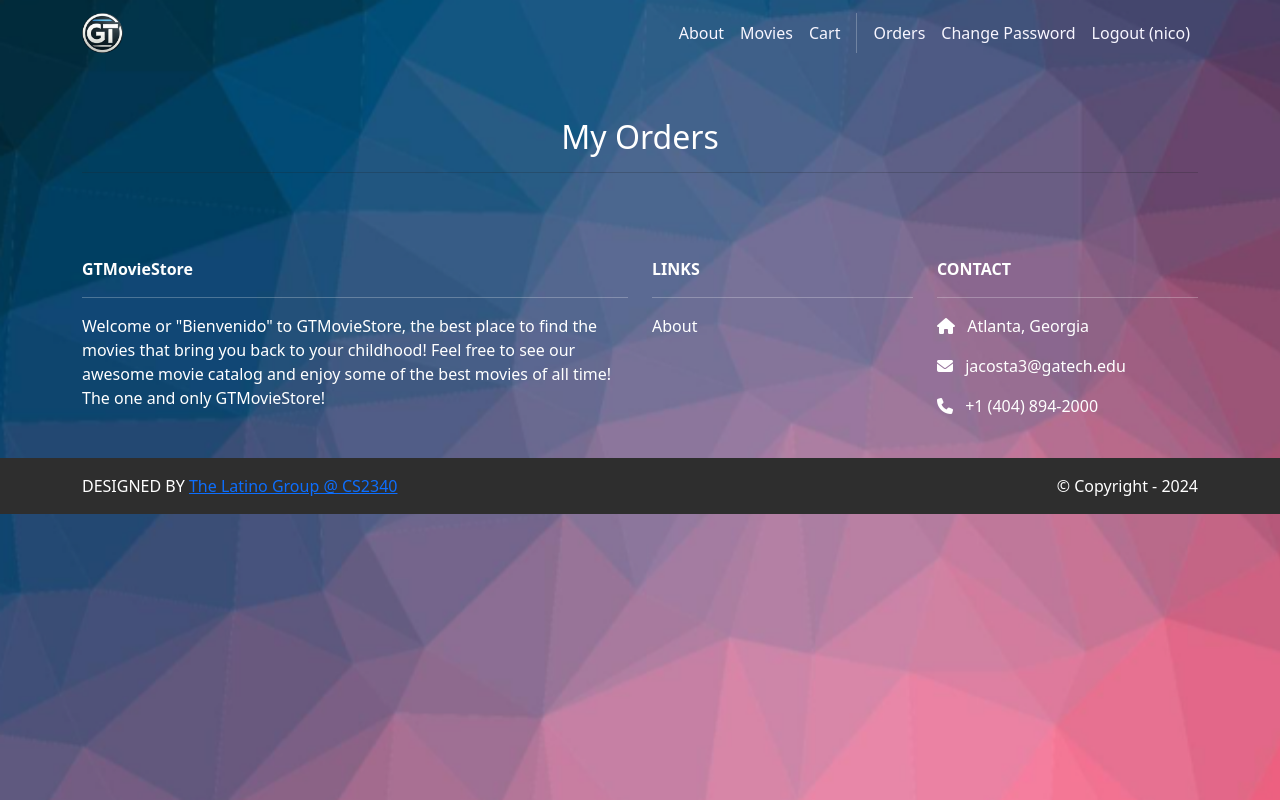
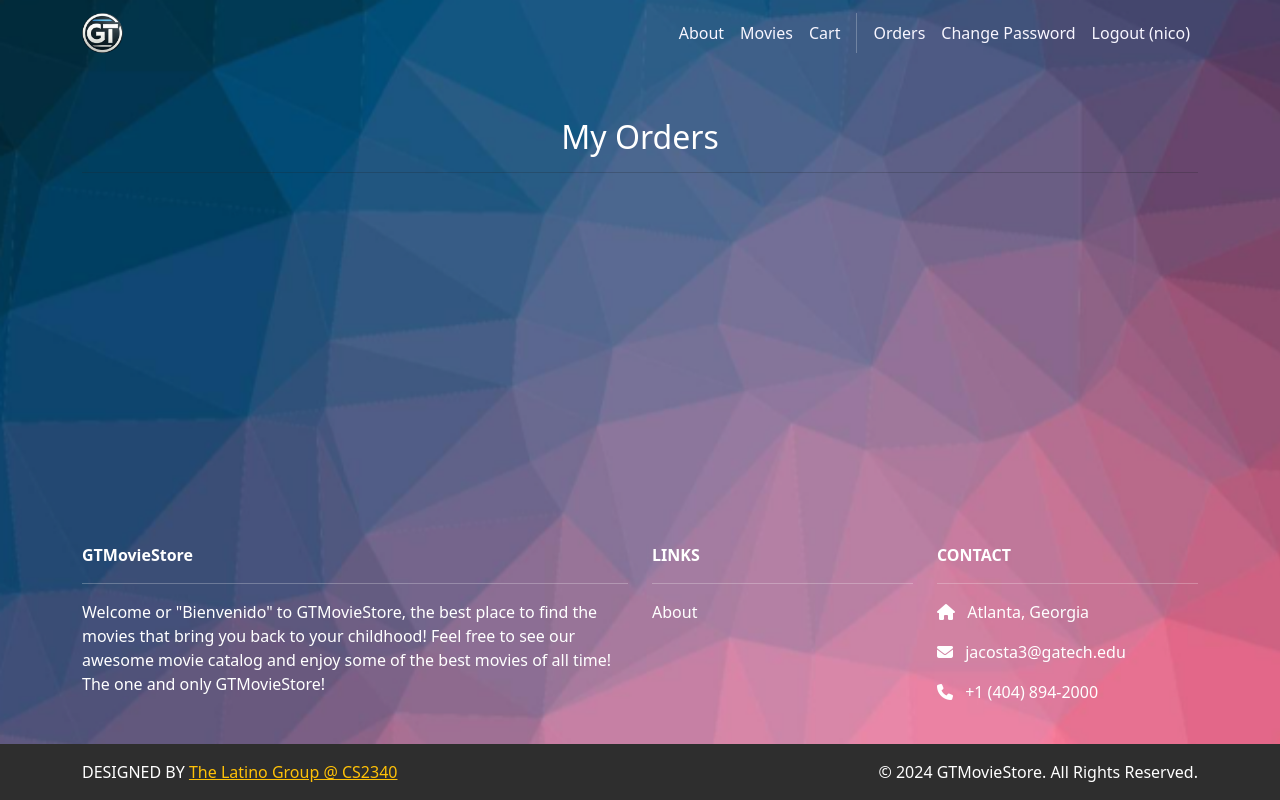
Before and after one commit to s4kv/GTMovieStore, a Django app: page /accounts/orders/ in a window 1280 px wide. Run offline with Django 5.2, Linux system fonts and the light colour scheme; a user stored in the database is signed in; data comes from the database, SQL or seed files in the repository; parts of the project's set-up code (start-up, migrations or seed data) failed here and were passed over; some libraries are stand-ins or nearby versions.

Commit message:
fixed footer

```diff
--- a/GTMovieStore/static/css/style.css
+++ b/GTMovieStore/static/css/style.css
@@ -91,3 +91,14 @@
 .navbar, .footer {
   background: transparent; /* Ensure transparency to show the body background */
 }
+
+html, body {
+    height: 100%;
+    margin: 0;
+    display: flex;
+    flex-direction: column;
+}
+
+.content {
+    flex: 1; /* Pushes footer to bottom */
+}
--- a/GTMovieStore/templates/base.html
+++ b/GTMovieStore/templates/base.html
@@ -1,24 +1,24 @@
 <!DOCTYPE html>
-<html>
+<html lang="en">
   {% load static %}
   <head>
     <title>{{ template_data.title }}</title>
-    <link href="https://cdn.jsdelivr.net/npm/bootstrap@5.3.3/dist/css/bootstrap.min.css" rel="stylesheet" crossorigin="anonymous">
+    <meta charset="UTF-8">
+    <meta name="viewport" content="width=device-width, initial-scale=1">
+    <link href="https://cdn.jsdelivr.net/npm/bootstrap@5.3.3/dist/css/bootstrap.min.css" rel="stylesheet">
     <link rel="stylesheet" href="https://cdnjs.cloudflare.com/ajax/libs/font-awesome/6.1.1/css/all.min.css">
     <link href="https://fonts.googleapis.com/css2?family=Poppins:wght@300;400;500;600;700&display=swap" rel="stylesheet">
-    <script src="https://cdn.jsdelivr.net/npm/bootstrap@5.3.3/dist/js/bootstrap.bundle.min.js" crossorigin="anonymous"></script>
+    <script src="https://cdn.jsdelivr.net/npm/bootstrap@5.3.3/dist/js/bootstrap.bundle.min.js"></script>
     <link rel="stylesheet" type="text/css" href="{% static 'css/style.css' %}">
-    <meta name="viewport" content="width=device-width, initial-scale=1" />
   </head>
 
-  <body class="body-bg">
-    <!-- Header -->
+  <body class="body-bg d-flex flex-column min-vh-100">
     <nav class="navbar navbar-expand-lg navbar-dark bg-index">
       <div class="container">
         <a class="navbar-brand" href="{% url 'home.index' %}">
-          <img src="{% static 'img/logo.png' %}" alt="logo" height="40" />
+          <img src="{% static 'img/logo.png' %}" alt="logo" height="40">
         </a>
-        <button class="navbar-toggler" type="button" data-bs-toggle="collapse" data-bs-target="#navbarNavAltMarkup" aria-controls="navbarNavAltMarkup" aria-expanded="false" aria-label="Toggle navigation">
+        <button class="navbar-toggler" type="button" data-bs-toggle="collapse" data-bs-target="#navbarNavAltMarkup">
           <span class="navbar-toggler-icon"></span>
         </button>
         <div class="collapse navbar-collapse" id="navbarNavAltMarkup">
@@ -39,15 +39,13 @@
         </div>
       </div>
     </nav>
-    <!-- Header -->
 
-    <div class="content bg-index-with-gap">
+    <div class="content bg-index-with-gap flex-grow-1">
       {% block content %}
       {% endblock content %}
     </div>
 
-    <!-- Footer -->
-    <footer class="footer bg-index">
+    <footer class="footer bg-index mt-auto">
       <div class="container">
         <div class="row mt-3 text-white">
           <div class="col-md-6 col-lg-6 col-xl-6 mx-auto mb-4">
@@ -58,7 +56,7 @@
           <div class="col-md-3 col-lg-3 col-xl-3 mx-auto mb-4">
             <b>LINKS</b>
             <hr />
-            <p><a class="nav-link" href="{% url 'home.about' %}">About</a></p>
+            <p><a class="nav-link text-white" href="{% url 'home.about' %}">About</a></p>
           </div>
           <div class="col-md-3 col-lg-3 col-xl-3 mx-auto mb-4">
             <b>CONTACT</b>
@@ -70,16 +68,16 @@
         </div>
       </div>
     </footer>
+
     <section class="p-3 footer-bottom bg-dark">
-      <div class="container d-flex justify-content-between">
-        <div class="me-5 text-white">
-          <span>DESIGNED BY <a href="https://www.youtube.com/watch?v=xvFZjo5PgG0" target="_blank">The Latino Group @ CS2340</a></span>
+      <div class="container d-flex flex-column flex-md-row justify-content-between align-items-center text-center text-md-start">
+        <div class="text-white">
+          <span>DESIGNED BY <a href="https://www.youtube.com/watch?v=xvFZjo5PgG0" target="_blank" class="text-warning">The Latino Group @ CS2340</a></span>
         </div>
         <div class="text-white">
-          <span>© Copyright - 2024</span>
+          <span>© 2024 GTMovieStore. All Rights Reserved.</span>
         </div>
       </div>
     </section>
-    <!-- Footer -->
   </body>
 </html>
```
